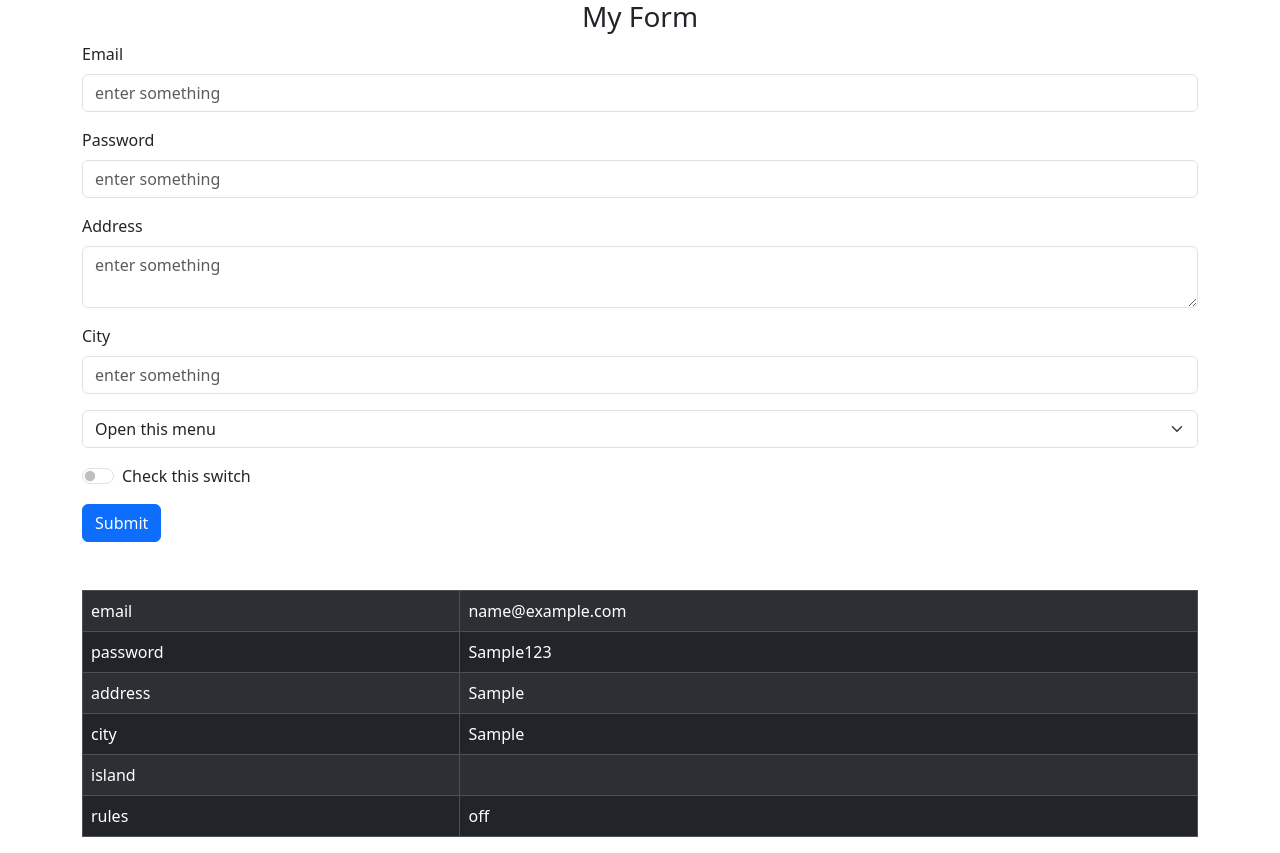
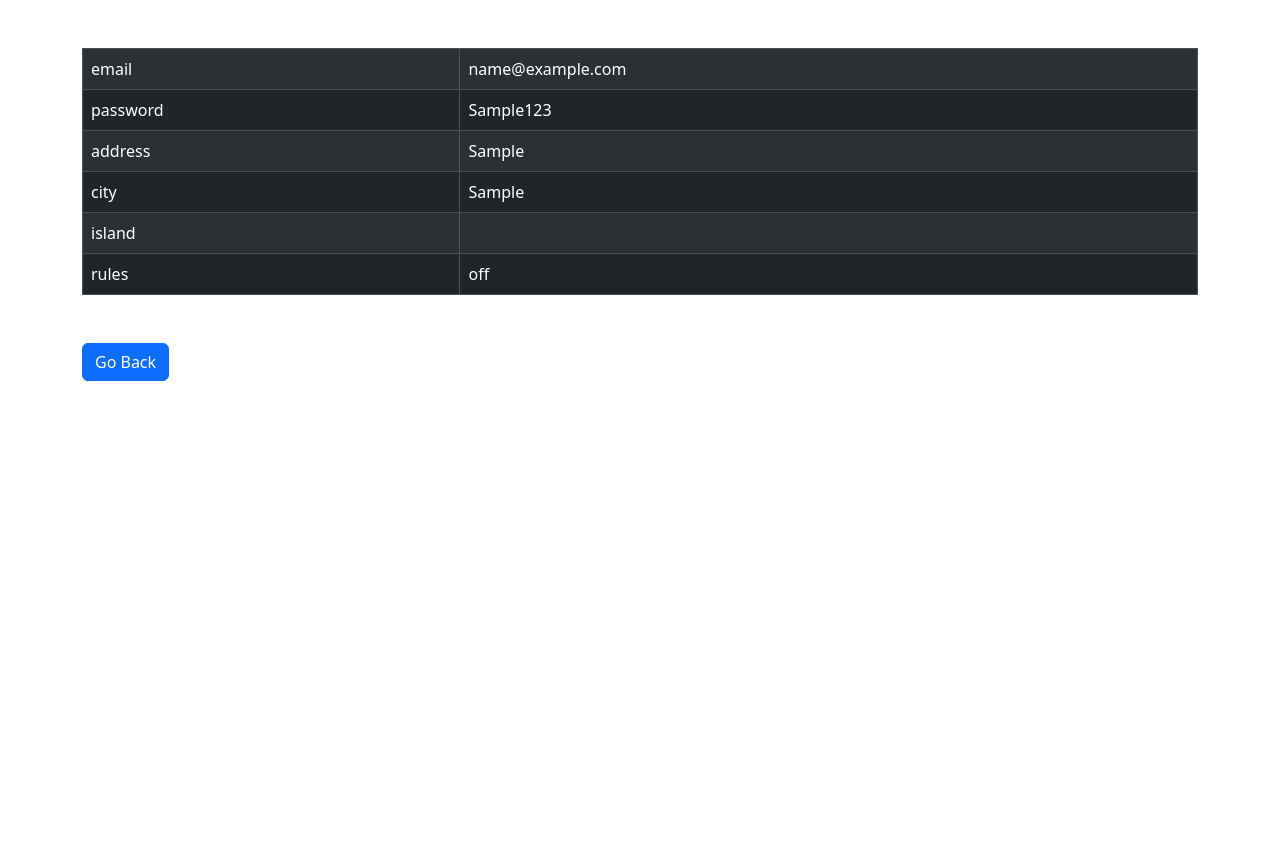
Before and after one commit to Ula-Lysenko/React_HOMEWORKS, a React (Vite) app in the folder src/react_app/: page / in a window 1280 px wide. Both pictures are taken after typing "name@example.com", "Sample123", "Sample", "Sample" into the empty fields and a click on the button "Submit". After the commit the page ends 800 px from the top, so only its background shows below. Built offline with nearby package versions, Linux system fonts and the light colour scheme.

Commit message:
hw 95 updated

```diff
--- a/src/react_app/src/App.jsx
+++ b/src/react_app/src/App.jsx
@@ -8,21 +8,26 @@ class App extends Component {
     constructor(props) {
         super(props);
         this.state = {
-            data: null
+            data: null,
+            UIShowTable: false,
         }
     }
 
     onSubmitHandler = (formData) => {
       const formDataCopy = cloneDeep(formData);
-      this.setState({data: formDataCopy})
+      this.setState({data: formDataCopy, UIShowTable: true})
+    }
+
+    handleClick = (e) => {
+        this.setState({UIShowTable: false})
     }
 
     render() {
 
         return (
             <Container>
-                <MyForm onSubmit={this.onSubmitHandler}/>
-                {this.state.data && <DataTable tableData={this.state.data}/>}
+                {!this.state.UIShowTable && <MyForm onSubmit={this.onSubmitHandler} formData={this.state.data}/>}
+                {this.state.UIShowTable && <DataTable tableData={this.state.data} onClickBack={this.handleClick}/>}
             </Container>
         )
     }
--- a/src/react_app/src/components/DataTable/DataTable.jsx
+++ b/src/react_app/src/components/DataTable/DataTable.jsx
@@ -1,14 +1,15 @@
 import React from "react";
 import PropTypes from "prop-types";
-import {Table} from "react-bootstrap";
+import {Button, Table} from "react-bootstrap";
 import {random} from "lodash";
 
 
 const DataTable = (props) => {
     console.log(props.tableData)
     return (
-        <Table className='mt-5' striped bordered hover variant='dark'>
-            <tbody>
+        <div className='mt-5'>
+            <Table className='mb-5' striped bordered hover variant='dark'>
+                <tbody>
                 {Object.keys(props.tableData).map(item => {
                     return(
                         <tr key={random(56, 1298)}>
@@ -17,13 +18,16 @@ const DataTable = (props) => {
                         </tr>
                     )
                 })}
-            </tbody>
-        </Table>
+                </tbody>
+            </Table>
+            <Button onClick={props.onClickBack}>Go Back</Button>
+        </div>
     );
 }
 
 DataTable.propTypes = {
     tableData: PropTypes.object.isRequired,
+    onClickBack: PropTypes.func.isRequired,
 }
 
 
--- a/src/react_app/src/components/MyForm/MyForm.jsx
+++ b/src/react_app/src/components/MyForm/MyForm.jsx
@@ -17,7 +17,7 @@ class MyForm extends Component {
     constructor(props) {
         super(props);
         this.state = {
-            formData: {...formInitState}
+            formData: props.formData ? {...props.formData} : {...formInitState},
         }
     }
 
@@ -41,7 +41,6 @@ class MyForm extends Component {
         this.props.onSubmit(this.state.formData);
         this.setState({formData: {...formInitState}})
     }
-
 
     render() {
         const {email, password, address, city, island, rules} = this.state.formData;
@@ -112,6 +111,7 @@ class MyForm extends Component {
 
 MyForm.propTypes = {
     onSubmit: PropTypes.func.isRequired,
+    formData: PropTypes.object,
 }
 
 export default MyForm;
--- a/src/react_app/src/components/UI/Input/Input.jsx
+++ b/src/react_app/src/components/UI/Input/Input.jsx
@@ -13,7 +13,8 @@ const Input = ({
                        console.log(e.target.value)
                    },
                    ...restProps
-}) => {
+              }) => {
+
     const controlId = 'form-input' + random(23, 998);
 
     return (
```
Also changed, not shown: 1 other file (tests, documents, lock files or other folders).
